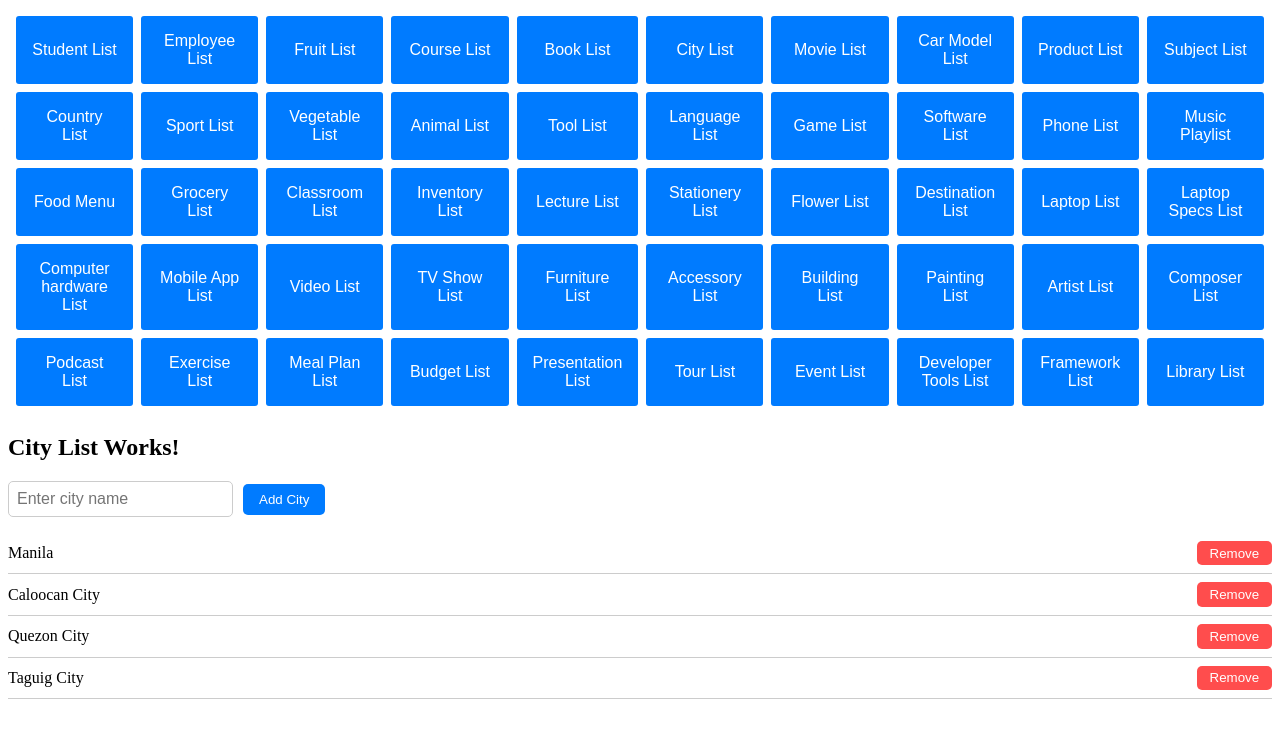
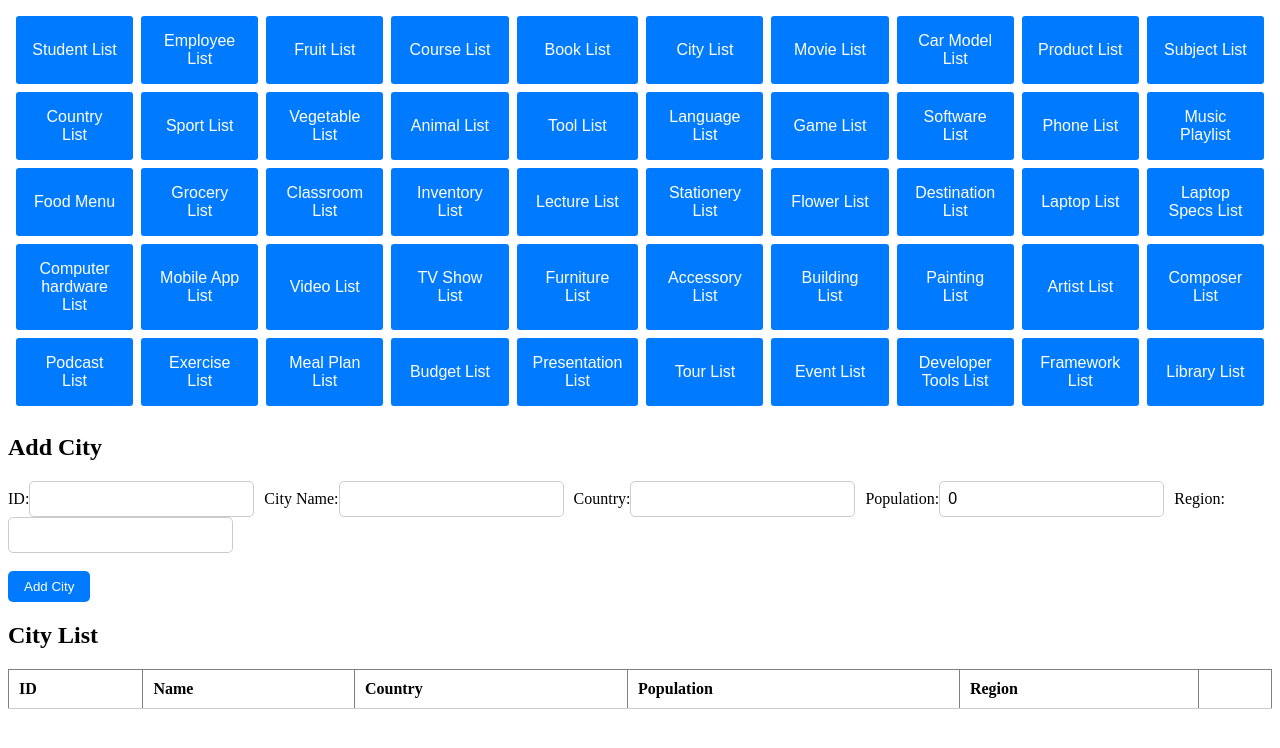
Before and after one commit to RodelDecio/AngularTSDataStructures, an Angular app: page /citylist in a window 1280 px wide. Shown: the top 748 px of the page. Built offline with nearby package versions, Linux system fonts and the light colour scheme.

Commit message:
#6citylistservices

```diff
--- a/src/app/components/citylist/citylist.component.css
+++ b/src/app/components/citylist/citylist.component.css
@@ -1,5 +1,9 @@
+.city-form {
+  margin-bottom: 20px;
+}
 
-input[type="text"] {
+input[type="text"],
+input[type="number"] {
   padding: 0.5rem;
   margin-right: 10px;
   border: 1px solid #ccc;
@@ -24,36 +28,22 @@ button.btn-primary:hover {
   background-color: #0056b3;
 }
 
-ul {
-  list-style: none;
-  padding: 0;
+table {
+  width: 100%;
+  border-collapse: collapse;
 }
 
-li {
-  display: flex;
-  justify-content: space-between;
-  align-items: center;
-  padding: 0.5rem 0;
+td, th {
+  padding: 10px;
+  text-align: left;
   border-bottom: 1px solid #ccc;
 }
 
-li button {
+.remove-btn {
   background-color: #ff4d4d;
   color: white;
-  padding: 0.3rem 0.8rem;
 }
 
-li button:hover {
+.remove-btn:hover {
   background-color: #e60000;
 }
-
-@media (max-width: 768px) {
-  input[type="text"] {
-    width: 100%;
-    margin-bottom: 10px;
-  }
-
-  button.btn-primary {
-    width: 100%;
-  }
-}
--- a/src/app/components/citylist/citylist.component.html
+++ b/src/app/components/citylist/citylist.component.html
@@ -1,13 +1,49 @@
-<div>
-  <h2>City List Works!</h2>
+<div class="city-form">
+  <h2>Add City</h2>
+  <form (submit)="addCity()">
+    <label for="id">ID:</label>
+    <input type="text" id="id" [(ngModel)]="id" name="id" required />
 
-  <input type="text" [(ngModel)]="city" placeholder="Enter city name" />
-  <button class="btn btn-primary" (click)="addCity()">Add City</button>
+    <label for="name">City Name:</label>
+    <input type="text" id="name" [(ngModel)]="name" name="name" required />
 
-  <ul>
-    <li *ngFor="let city of cityList; let i = index">
-      {{ city }}
-      <button (click)="removeCity(i)">Remove</button>
-    </li>
-  </ul>
+    <label for="country">Country:</label>
+    <input type="text" id="country" [(ngModel)]="country" name="country" required />
+
+    <label for="population">Population:</label>
+    <input type="number" id="population" [(ngModel)]="population" name="population" required />
+
+    <label for="region">Region:</label>
+    <input type="text" id="region" [(ngModel)]="region" name="region" required /><br><br>
+
+    <button type="submit" class="btn btn-primary">Add City</button>
+  </form>
 </div>
+
+<div class="city-list">
+  <h2>City List</h2>
+  <table border="1">
+    <thead>
+    <tr>
+      <th>ID</th>
+      <th>Name</th>
+      <th>Country</th>
+      <th>Population</th>
+      <th>Region</th>
+      <th></th>
+    </tr>
+    </thead>
+    <tbody>
+    <tr *ngFor="let city of cities; let i = index">
+      <td>{{ city.id }}</td>
+      <td>{{ city.name }}</td>
+      <td>{{ city.country }}</td>
+      <td>{{ city.population }}</td>
+      <td>{{ city.region }}</td>
+      <td>
+        <button (click)="removeCity(i)" class="remove-btn">Remove</button>
+      </td>
+    </tr>
+    </tbody>
+  </table>
+</div>
--- a/src/app/components/citylist/citylist.component.ts
+++ b/src/app/components/citylist/citylist.component.ts
@@ -1,4 +1,6 @@
 import { Component } from '@angular/core';
+import { CityListService } from '../../services/citylist/citylist.service';
+import { City } from '../../interface/city';
 
 @Component({
   selector: 'app-citylist',
@@ -6,17 +8,31 @@ import { Component } from '@angular/core';
   styleUrls: ['./citylist.component.css']
 })
 export class CityListComponent {
-  cityList: string[] = ['Manila', 'Caloocan City', 'Quezon City', 'Taguig City'];
-  city: string = '';
+  cities: City[] = [];
+  id: string = '';
+  name: string = '';
+  country: string = '';
+  population: number = 0;
+  region: string = '';
+
+  constructor(private cityListService: CityListService) {
+    this.cities = this.cityListService.getCities();
+  }
 
   addCity(): void {
-    if (this.city.trim()) {
-      this.cityList.push(this.city.trim());
-      this.city = '';
-    }
+    this.cityListService.addCity(this.id, this.name, this.country, this.population, this.region);
+    this.clearForm();
   }
 
   removeCity(index: number): void {
-    this.cityList.splice(index, 1);
+    this.cityListService.removeCity(index);
+  }
+
+  private clearForm(): void {
+    this.id = '';
+    this.name = '';
+    this.country = '';
+    this.population = 0;
+    this.region = '';
   }
 }
--- /dev/null
+++ b/src/app/interface/city.ts
@@ -0,0 +1,7 @@
+export interface City {
+  id: string;
+  name: string;
+  country: string;
+  population: number;
+  region: string;
+}
--- /dev/null
+++ b/src/app/services/citylist/citylist.service.ts
@@ -0,0 +1,23 @@
+import { Injectable } from '@angular/core';
+import { City } from '../../interface/city';
+
+@Injectable({
+  providedIn: 'root',
+})
+export class CityListService {
+  private cities: City[] = [];
+
+  constructor() {}
+
+  addCity(id: string, name: string, country: string, population: number, region: string): void {
+    this.cities.push({ id, name, country, population, region });
+  }
+
+  getCities(): City[] {
+    return this.cities;
+  }
+
+  removeCity(index: number): void {
+    this.cities.splice(index, 1);
+  }
+}
```
Also changed, not shown: src/app/app.routes.ts (+12 -0 lines), 1 other file (tests, documents, lock files or other folders).
